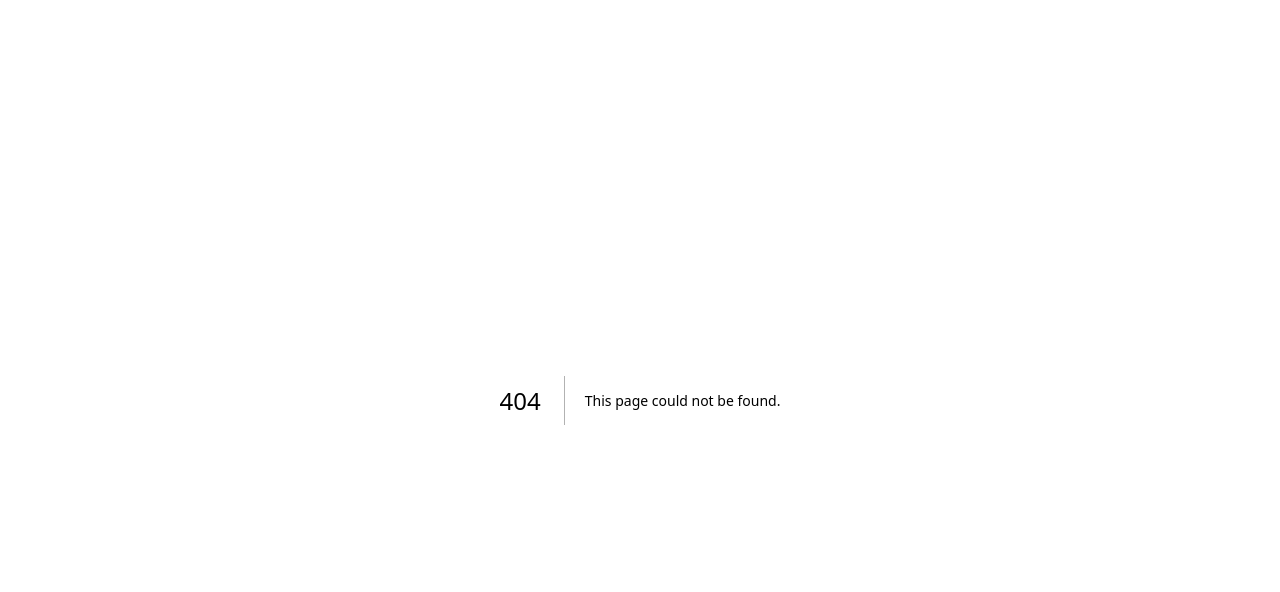
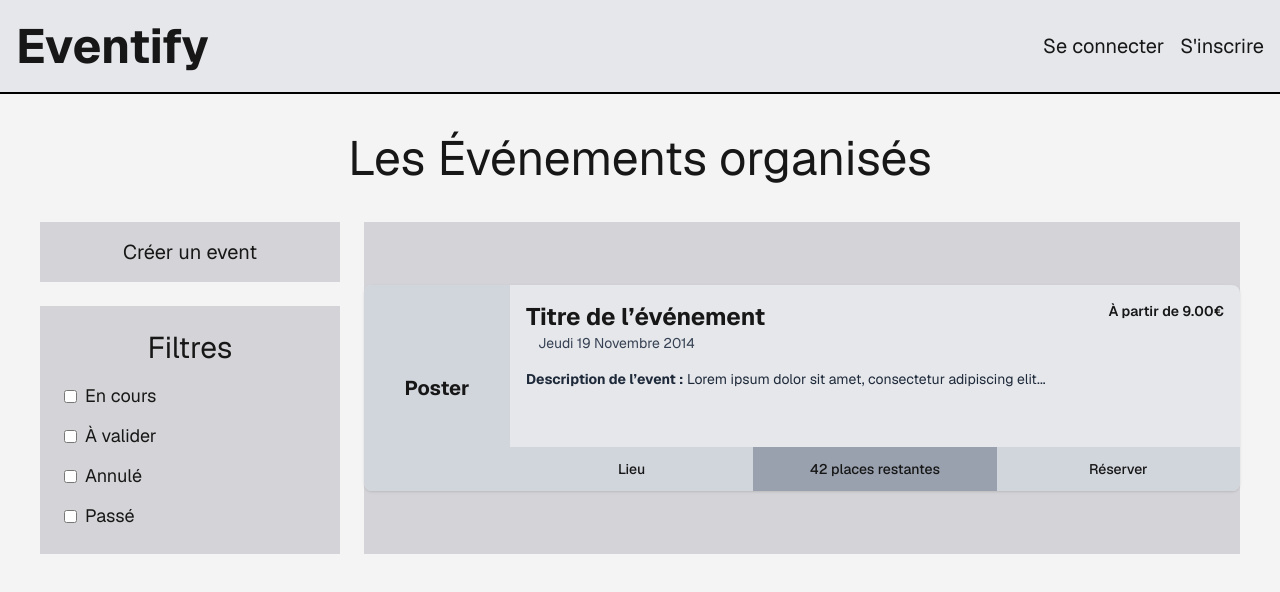
Before and after one commit to come-kouame/Eventify, a Next.js app in the folder frontend/: page /event in a window 1280 px wide. Before the commit this address had no page. Shown: the top 592 px of the page. Built offline with nearby package versions, Linux system fonts and the light colour scheme.

Commit message:
Creating event managing pages

```diff
--- /dev/null
+++ b/frontend/src/app/event/create/x/page.tsx
@@ -0,0 +1,41 @@
+import {NavBarNotConnected} from "@/ui/nav-bar/nav-bar-not-connected"
+
+export default function Home() {
+    return (
+        <div className=" justify-center bg-zinc-50 font-sans">
+            <NavBarNotConnected/>
+
+            <h1 className="font-medium text-black text-6xl text-center w-full py-10">
+                Nom de l’évènement
+            </h1>
+            <main className="flex min-h-screen w-full gap-8 px-16">
+                {/* Left info panel */}
+                <div className="w-1/4 bg-zinc-200 p-6 flex items-center justify-center text-center">
+                    <p className="text-xl">
+                        Info importantes <br/> (dates, lieu, prix, etc.)
+                    </p>
+                </div>
+
+                {/* Right content */}
+                <div className="flex-1 flex flex-col gap-6">
+                    {/* Description */}
+                    <div className="bg-zinc-200 flex-1 flex items-center justify-center">
+                        <p className="text-4xl text-center">
+                            Description de l’évènements
+                        </p>
+                    </div>
+
+                    {/* Buttons */}
+                    <div className="flex gap-4">
+                        <button className="flex-1 bg-red-600 text-black text-3xl py-6">
+                            Annuler
+                        </button>
+                        <button className="flex-1 bg-green-600 text-black text-3xl py-6">
+                            Valider
+                        </button>
+                    </div>
+                </div>
+            </main>
+        </div>
+    );
+}
--- /dev/null
+++ b/frontend/src/app/event/page.tsx
@@ -0,0 +1,68 @@
+import {NavBarNotConnected} from "@/ui/nav-bar/nav-bar-not-connected"
+import {NavBarUser} from "@/ui/nav-bar/nav-bar-user";
+import {NavBarOrga} from "@/ui/nav-bar/nav-bar-orga";
+import {NavBarAdmin} from "@/ui/nav-bar/nav-bar-admin";
+import {Calendar} from "@/ui/calendar/calendar";
+import {EventPresentation} from "@/ui/event/event-presentation";
+
+export default function Home() {
+    return (
+        <div className="min-h-screen bg-zinc-100 font-sans">
+            <NavBarNotConnected/>
+
+            {/* Title */}
+            <h1 className="text-5xl text-center py-10">Les Événements organisés</h1>
+
+            <div className="flex px-10 gap-6">
+
+                {/* Left panel */}
+                <div className="w-1/4 flex flex-col gap-6">
+
+                    {/* Create event button */}
+                    <button className="bg-zinc-300 py-4 text-xl">
+                        Créer un event
+                    </button>
+
+                    {/* Filters */}
+                    <div className="bg-zinc-300 p-6 flex flex-col gap-4">
+                        <h2 className="text-3xl text-center">Filtres</h2>
+
+                        <div className="text-lg flex flex-col gap-3">
+                            <label className="flex items-center gap-2">
+                                <input type="checkbox" />
+                                En cours
+                            </label>
+                            <label className="flex items-center gap-2">
+                                <input type="checkbox" />
+                                À valider
+                            </label>
+                            <label className="flex items-center gap-2">
+                                <input type="checkbox" />
+                                Annulé
+                            </label>
+                            <label className="flex items-center gap-2">
+                                <input type="checkbox" />
+                                Passé
+                            </label>
+                        </div>
+                    </div>
+                </div>
+
+                {/* Right panel */}
+                <div className="flex-1 bg-zinc-300 flex items-center justify-center">
+                    <EventPresentation
+                        title="Titre de l’événement"
+                        description="Lorem ipsum dolor sit amet, consectetur adipiscing elit..."
+                        date="Jeudi 19 Novembre 2014"
+                        location="Lieu"
+                        price={9}
+                        image={null}
+                        place_init={100}
+                        place_current={42}
+                    />
+                </div>
+
+            </div>
+        </div>
+    );
+}
--- /dev/null
+++ b/frontend/src/app/event/x/page.tsx
@@ -0,0 +1,36 @@
+import {NavBarNotConnected} from "@/ui/nav-bar/nav-bar-not-connected"
+
+export default function Home() {
+    return (
+        <div className=" justify-center bg-zinc-50 font-sans">
+            <NavBarNotConnected/>
+
+            <h1 className="font-medium text-black text-6xl text-center w-full py-10">
+                Nom de l’évènement
+            </h1>
+            <main className="flex min-h-screen w-full gap-8 px-16">
+                {/* Left info panel */}
+                <div className="w-1/4 bg-zinc-200 p-6 flex items-center justify-center text-center">
+                    <p className="text-xl">
+                        Info importantes <br/> (dates, lieu, prix, etc.)
+                    </p>
+                </div>
+
+                {/* Right content */}
+                <div className="flex-1 flex flex-col gap-6">
+                    {/* Description */}
+                    <div className="bg-zinc-200 flex-1 flex items-center justify-center">
+                        <p className="text-4xl text-center">
+                            Description de l’évènements
+                        </p>
+                    </div>
+
+                    {/* Button */}
+                    <button className="bg-blue-600 text-black text-3xl py-6">
+                        Je m’inscrit
+                    </button>
+                </div>
+            </main>
+        </div>
+    );
+}
```
